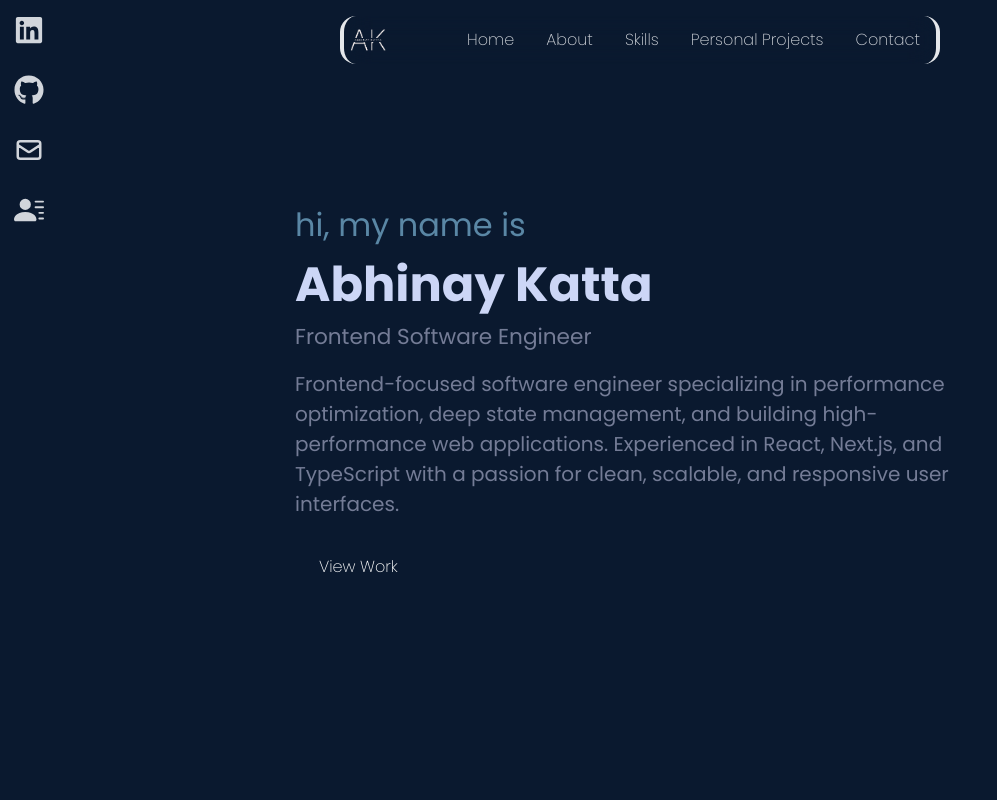
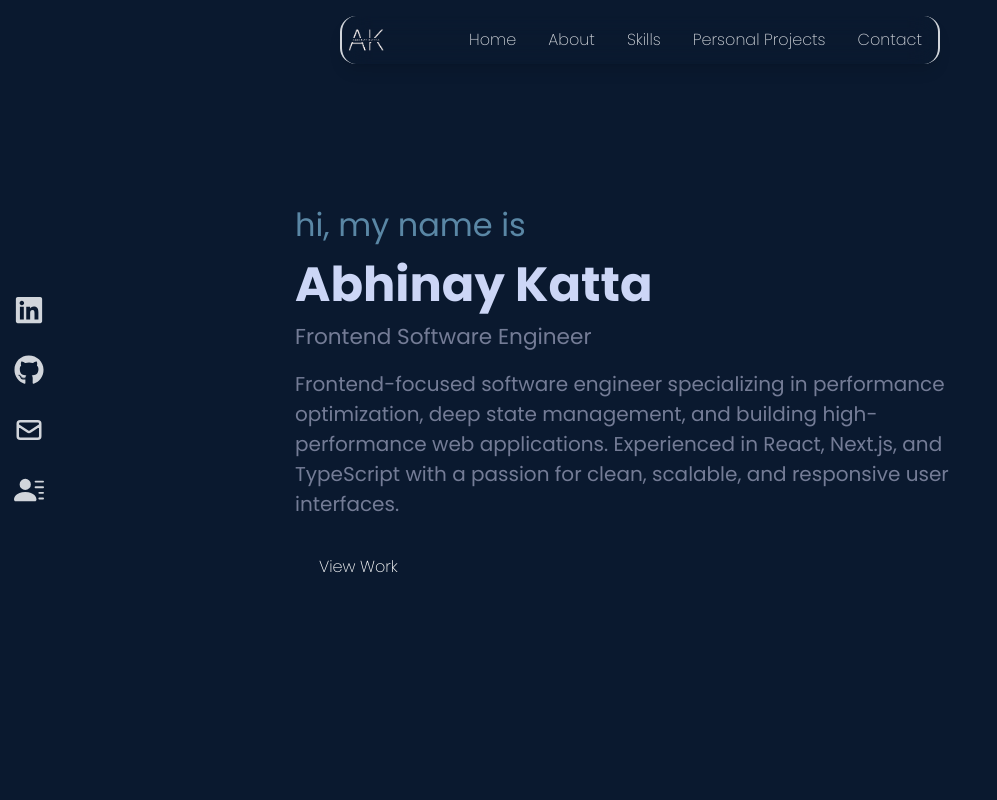
Before and after one commit to abhikatta/portfolio, a Next.js app: page / in a window 1280 px wide. Shown: the top 800 px of the page, without its empty margins (0-997 px from the left). Built offline with nearby package versions, Linux system fonts and the light colour scheme.

Commit message:
feat: Introduce Lenis for smooth scrolling and refine project section content and navigation.

```diff
--- a/package.json
+++ b/package.json
@@ -14,6 +14,7 @@
   "dependencies": {
     "@types/react-scroll": "^1.8.10",
     "framer-motion": "^11.18.2",
+    "lenis": "^1.3.17",
     "next": "15.0.2",
     "react": "18.3.1",
     "react-dom": "18.3.1",
--- a/src/app/layout.tsx
+++ b/src/app/layout.tsx
@@ -1,6 +1,7 @@
 import type { Metadata } from "next";
 import { Poppins } from "next/font/google";
 import "./globals.css";
+import LenisWrapper from "@/components/LenisWrapper";
 
 const poppins = Poppins({
   variable: "--font-geist-sans",
@@ -43,7 +44,7 @@ export default function RootLayout({
   return (
     <html lang="en">
       <body className={`${poppins.variable} ${poppins.variable} antialiased`}>
-        {children}
+        <LenisWrapper>{children}</LenisWrapper>
       </body>
     </html>
   );
--- /dev/null
+++ b/src/components/LenisWrapper.tsx
@@ -0,0 +1,26 @@
+"use client";
+
+import { useEffect } from "react";
+import Lenis from "lenis";
+import "lenis/dist/lenis.css";
+
+const LenisWrapper = ({ children }: { children: React.ReactNode }) => {
+  useEffect(() => {
+    const lenis = new Lenis();
+
+    function raf(time: number) {
+      lenis.raf(time);
+      requestAnimationFrame(raf);
+    }
+
+    requestAnimationFrame(raf);
+
+    return () => {
+      lenis.destroy();
+    };
+  }, []);
+
+  return <>{children}</>;
+};
+
+export default LenisWrapper;
--- a/src/components/Navbar.tsx
+++ b/src/components/Navbar.tsx
@@ -1,11 +1,11 @@
 "use client";
 
-import { useState } from "react";
-import { FaBars, FaTimes, FaGithub, FaLinkedin } from "react-icons/fa";
-import { HiOutlineMail } from "react-icons/hi";
-import { BsFillPersonLinesFill } from "react-icons/bs";
 import Image from "next/image";
 import Link from "next/link";
+import { useState } from "react";
+import { BsFillPersonLinesFill } from "react-icons/bs";
+import { FaBars, FaGithub, FaLinkedin, FaTimes } from "react-icons/fa";
+import { HiOutlineMail } from "react-icons/hi";
 const Navbar = () => {
   const [nav, setNav] = useState(false);
   const handleclick = () => {
@@ -14,21 +14,17 @@ const Navbar = () => {
 
   return (
     <header>
-      <div
-        style={{ zIndex: 2 }}
-        className="fixed h-[3rem] hover:h-[5rem] lg:transition-all duration-300 w-full md:hrefp-4 flex justify-center items-center md:px-10 md:py-4 text-gray-300">
-        <div className="h-[3rem] hover:h-[5rem] lg:transition-all duration-300 border-r-4 border-l-4 rounded-[1rem] w-[50%] backdrop-blur-lg lg:flex hidden flex-row justify-between items-center">
-          <div className="h-[3rem] hover:h-[5rem] lg:transition-all duration-300">
-            <a className="lg:flex hidden " href="/portfolio">
+      <nav className="fixed z-10 h-[3rem] hover:h-[5rem] lg:transition-all duration-300 w-full md:top-4 flex justify-center items-center md:px-10 md:py-4 text-gray-300">
+        <div className="h-[3rem] hover:h-[5rem] lg:transition-all duration-300 border-r-2 border-l-2 border-gray-300 rounded-[1rem] w-[50%] backdrop-blur-lg lg:flex hidden flex-row justify-between items-center shadow-lg">
+          <Link className="lg:flex hidden" href="/">
             <Image
               src={"/logo.png"}
               alt="logo"
               width={48}
               height={96}
-                className="w-[3rem] hover:w-[5rem] transition-all duration-300"
+              className="w-[3rem]"
             />
-            </a>
-          </div>
+          </Link>
           <ul className="hidden lg:flex">
             {/*if size > medium its flex else hidden */}
             <li>
@@ -55,7 +51,7 @@ const Navbar = () => {
             <li>
               <Link
                 className="hover:underline hover:underline-offset-4"
-                href="#personalProjects">
+                href="#personal-projects">
                 Personal Projects
               </Link>
             </li>
@@ -72,7 +68,7 @@ const Navbar = () => {
         <div
           onClick={handleclick}
           style={{ zIndex: 3 }}
-          className="lg:hover:cursor-pointer w-auhref absolute right-5 hrefp-5 lg:hidden flex justify-end">
+          className="lg:hover:cursor-pointer w-auhref absolute right-5 top-5 lg:hidden flex justify-end">
           {!nav ? <FaBars size={40} /> : <FaTimes size={40} />}
         </div>
         {/* on minimized/phone screen */}
@@ -80,7 +76,7 @@ const Navbar = () => {
           className={
             !nav
               ? "hidden"
-              : "absolute hrefp-0 left-0 w-full h-screen backdrop-blur-lg  flex flex-col justify-center items-center  "
+              : "absolute top-0 left-0 w-full h-screen backdrop-blur-lg  flex flex-col justify-center items-center  "
           }>
           <li className="py-[4px] my-[25px] text-[2.5rem] hover:text-black hover:bg-slate-50 duration-300 transition-colors rounded-md ">
             <Link onClick={handleclick} href="home">
@@ -109,8 +105,8 @@ const Navbar = () => {
           </li>
         </ul>
         {/* socials */}
-      </div>
-      <nav className="fixed lg:flex hidden flex-col hrefp-[35%] left-0">
+      </nav>
+      <div className="fixed lg:flex hidden flex-col items-center justify-center h-full">
         <ul>
           <li className="w-[160px] h-[60px] flex justify-between items-center ml-[-100px] hover:ml-[-10px] duration-300">
             <a
@@ -155,7 +151,7 @@ const Navbar = () => {
             </a>
           </li>
         </ul>
-      </nav>
+      </div>
     </header>
   );
 };
--- a/src/components/PersonalProjects.tsx
+++ b/src/components/PersonalProjects.tsx
@@ -6,20 +6,19 @@ import Image from "next/image";
 const PersonalProjects = () => {
   return (
     <section
-      id="personalProjects"
+      id="personal-projects"
       className="w-auto min-h-screen h-auto bg-[#ac3c67] text-gray-300">
       <div className="max-w-[53.125rem] mx-auto  p-4 flex flex-col justify-center w-full h-full">
         <div className="-left-[10rem] w-[100vh] absolute items-center -rotate-90 text-white opacity-60 xl:flex hidden flex-col">
-          <p className="font-bold text-[10rem]">Work</p>
+          <p className="font-bold text-[10rem] text-nowrap">Projects</p>
         </div>
         <div>
           <p className="xl:pt-[10rem] lg:pt-[6rem] component-caption">
-            || This is some of my work
+            || These are some of my personal projects from college
           </p>
         </div>
         {/* container for icons */}
-        {projects.map((v, i) => {
-          return (
+        {projects.map((v, i) => (
           <div
             key={i}
             className={`min-h-[10rem] w-auto md:mx-0 mx-4 my-[20px] rounded-3xl hover:scale-110  md:border-none border  p-4
@@ -49,9 +48,7 @@ const PersonalProjects = () => {
                     src={`${v.backgroundImage}`}
                   />
                   <div className="mx-[7rem] flex flex-col items-center   h-min">
-                      <h1
-                        className={`md:flex hidden font-bold px-2  text-5xl
-                        `}>
+                    <h1 className="md:flex hidden font-bold px-2  text-5xl">
                       #{i + 1}
                     </h1>
                     <div className="flex flex-row md:my-0 my-4">
@@ -74,20 +71,17 @@ const PersonalProjects = () => {
             </div>
             <p className="font-medium text-md my-4">{v.description}</p>
             <div className="md:flex hidden">
-                {v.tags?.map((tag, i) => {
-                  return (
+              {v.tags?.map((tag, i) => (
                 <p
                   key={i}
                   className="mx-2 rounded-lg bg-[#deaaad] cursor-pointer select-text selection:bg-none opacity-60
                        hover:opacity-100 px-2 py-1 text-black">
                   {tag}
                 </p>
-                  );
-                })}
+              ))}
             </div>
           </div>
-          );
-        })}
+        ))}
       </div>
     </section>
   );
```
Also changed, not shown: 1 other file (tests, documents, lock files or other folders). Lines whose indentation alone changed are shown as unchanged.
